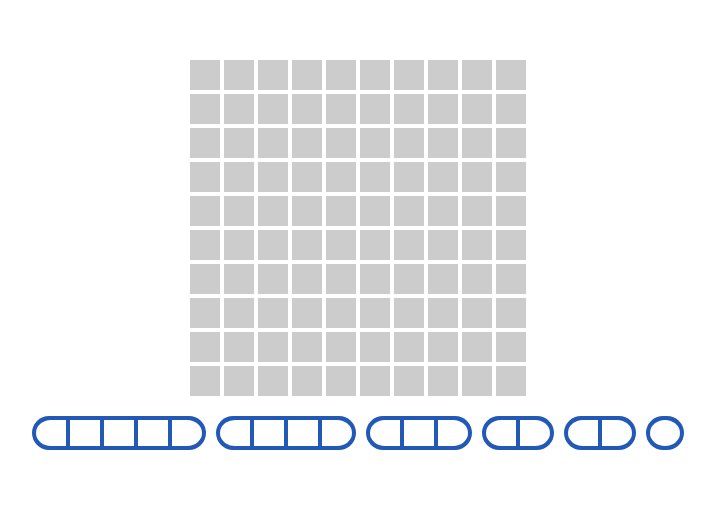
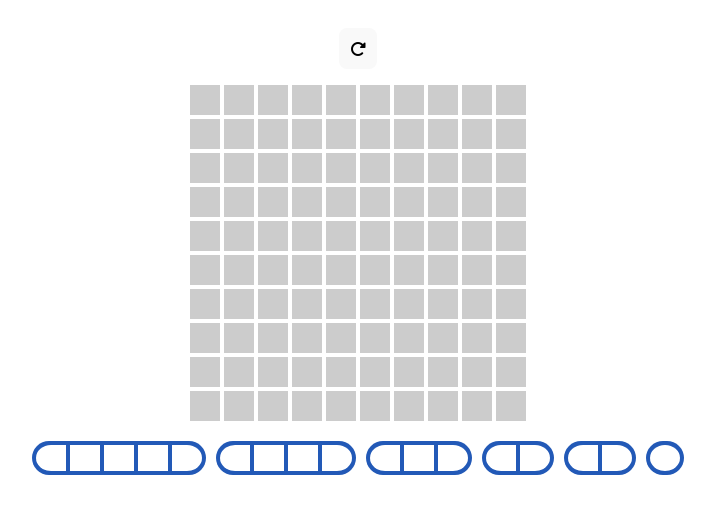
Before and after one commit to JamieYau/battleships, a website built with Vite: page index.html in a window 1280 px wide. Both pictures are taken after typing "Sample" into the empty fields and a click on the button "Start Game". Shown: the part 39-552 px from the top of the page, without its empty margins (282-997 px from the left). Built offline with nearby package versions, Linux system fonts and the light colour scheme.

Commit message:
Add rotate btn

```diff
--- a/package.json
+++ b/package.json
@@ -27,6 +27,7 @@
     "vitest": "^0.34.2"
   },
   "dependencies": {
+    "@fortawesome/fontawesome-free": "^6.4.2",
     "uuid": "^9.0.0"
   }
 }
--- a/src/assets/style.css
+++ b/src/assets/style.css
@@ -104,7 +104,12 @@ button:focus-visible {
   align-items: center;
 
   h1 {
-    margin-bottom: 2em;
+    margin-bottom: 1em;
+  }
+
+  #rotate-btn {
+    margin-bottom: 1em;
+    padding: 0.6em;
   }
 }
 
@@ -140,7 +145,7 @@ button:focus-visible {
   display: flex;
   flex-wrap: wrap;
   gap: 10px;
-  margin-top: 20px;
+  margin: 20px;
 }
 
 /* Style for individual ship items */
--- a/src/components/ShipPlacementScreen.ts
+++ b/src/components/ShipPlacementScreen.ts
@@ -46,6 +46,9 @@ export function showShipPlacementScreen(playerName: string): void {
   const template = `
     <div id="placement-container">
         <h1>Place Your Ships ${playerName}</h1>
+        <button id="rotate-btn">
+            <i class="fa-solid fa-rotate-right"></i>
+        </button>
         <div id="placement-grid" class="grid-container">
             ${generateGridCells()}
         </div>
--- a/src/main.ts
+++ b/src/main.ts
@@ -1,4 +1,5 @@
 import "./assets/style.css";
+import "@fortawesome/fontawesome-free/css/all.css";
 import { showStartScreen } from "./components/StartScreen";
 import { showShipPlacementScreen } from "./components/ShipPlacementScreen";
 import Gameboard from "./modules/Gameboard";
```
Also changed, not shown: 1 other file.
